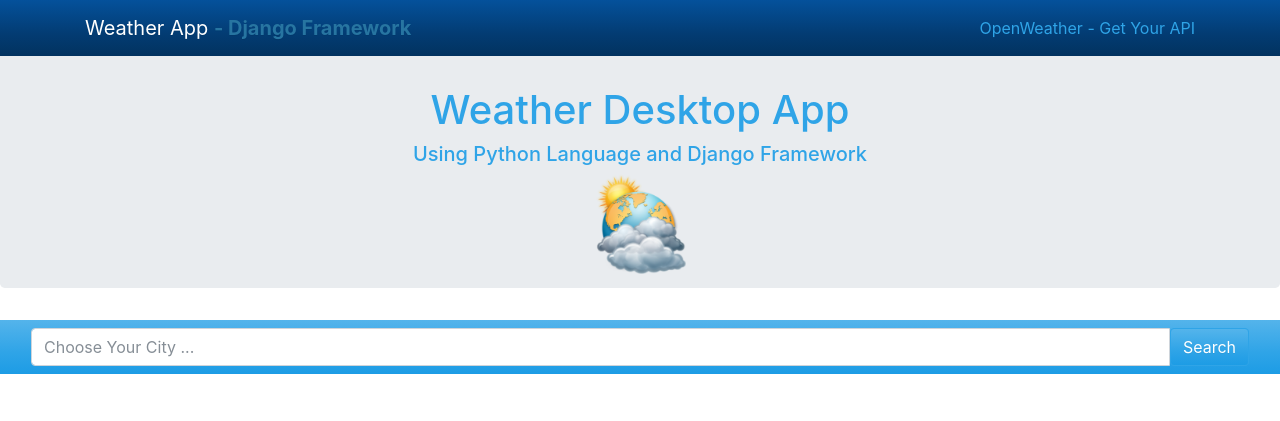
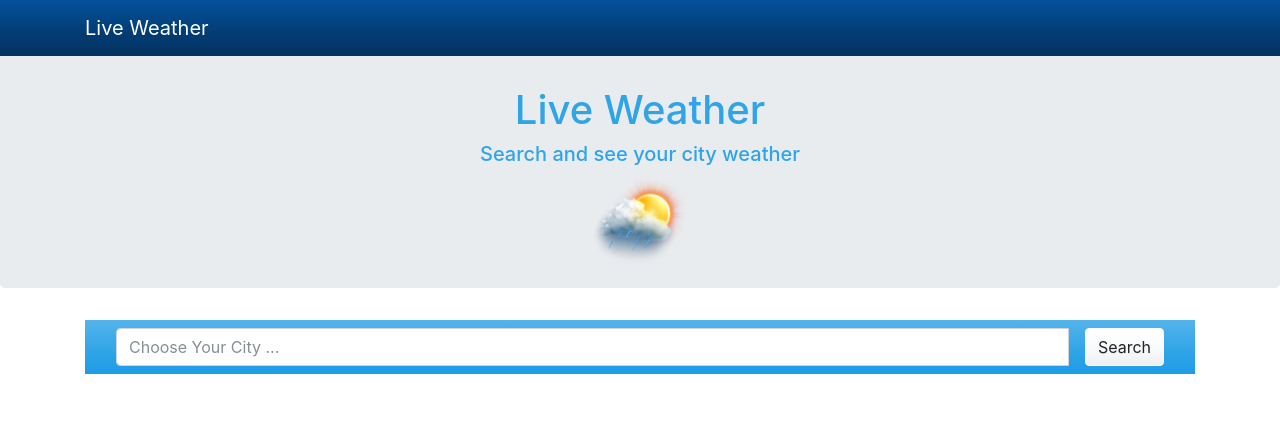
Before and after one commit to engnraminul/Live-Weather, a Django app: page / in a window 1280 px wide. Shown: the top 421 px of the page. Run offline with Django 4.2, Linux system fonts and the light colour scheme; some libraries are stand-ins or nearby versions.

Commit message:
Improve user interface

```diff
--- a/Weather/templates/home.html
+++ b/Weather/templates/home.html
@@ -14,21 +14,20 @@
 <body>
   <div class="navbar navbar-expand-lg fixed-top navbar-dark bg-dark">
     <div class="container">
-      <a href="../" class="navbar-brand">Weather App <span style="color: rgb(39, 117, 161);"> <strong> - Django
-            Framework</strong>
+      <a href="../" class="navbar-brand">Live Weather<span style="color: rgb(39, 117, 161);"> <strong> </strong>
         </span> </a>
-      <a href="https://openweathermap.org" class="navbar-tech">OpenWeather - Get Your API</a>
+
     </div>
   </div>
 
   <br /><br /> <br>
   <div id="jumbotron" class="jumbotron" style="text-align: center; margin-top:-50px">
-    <h1 class="display-5">Weather Desktop App </h1>
-    <h5>Using Python Language and Django Framework</h5>
+    <h1 class="display-5">Live Weather </h1>
+    <h5>Search and see your city weather</h5>
 
-    <img src="{% static 'images/weather.png' %}" class="image" style="width:100px; margin-bottom:-50px; ">
+    <img src="{% static 'images/rain-weather.png' %}" class="image" style="width:100px; margin-bottom:-50px; ">
   </div>
-
+<div class="container">
   <nav class="navbar navbar-expand-lg navbar-dark bg-primary">
     <form method="post" class="col-md"">
       {% csrf_token %}
@@ -36,7 +35,7 @@
 
       <input type="text" class="form-control" name="city" placeholder="Choose Your City ...">
       <div class="input-group-btn">
-        <button type="submit" class="btn btn-primary">Search</button>
+        <button type="submit" class="btn btn-light ml-3">Search</button>
       </div>
       </div>
       <form>
@@ -47,17 +46,18 @@
     <div class="col d-flex justify-content-center" ">
       <div class=" card text-white bg-light mb-6">
       <div class=" card-body">
-        <h4><span class="badge badge-primary">Country Code :</span> {{country_code}}</h4>
-        <h4><span class="badge badge-primary">Coordinates [X,Y] :</span> {{coordinate}}</h4>
-        <h4><span class="badge badge-primary">Temperature in Celsius :</span> {{temp}}</h4>
-        <h4><span class="badge badge-primary">Pressure :</span> {{pressure}} </h4>
-        <h4><span class="badge badge-primary">Humidity : </span> {{humidity}}</h4>
-        <h4><span class="badge badge-primary">Forecast : </span> {{main}} <img
+        <h4><span class="badge badge-pill badge-info">Country Code :</span> {{country_code}}</h4>
+        <h4><span class="badge badge-pill badge-info">Coordinates [X,Y] :</span> {{coordinate}}</h4>
+        <h4><span class="badge badge-pill badge-info">Temperature in Celsius :</span> {{temp}}</h4>
+        <h4><span class="badge badge-pill badge-info">Pressure :</span> {{pressure}} </h4>
+        <h4><span class="badge badge-pill badge-info">Humidity : </span> {{humidity}}</h4>
+        <h4><span class="badge badge-pill badge-info">Forecast : </span> {{main}} <img
             src="http://openweathermap.org/img/w/{{icon}}.png" alt="Image" style="width:70px"></h4>
-        <h4><span class="badge badge-primary">Description : </span> {{description}}</h4>
+        <h4><span class="badge badge-pill badge-info">Description : </span> {{description}}</h4>
       </div>
       {% endif %}
     </div>
+  </div>
 </body>
 
 </html>
```
Also changed, not shown: Weather/static/images/rain-weather.png (added).
